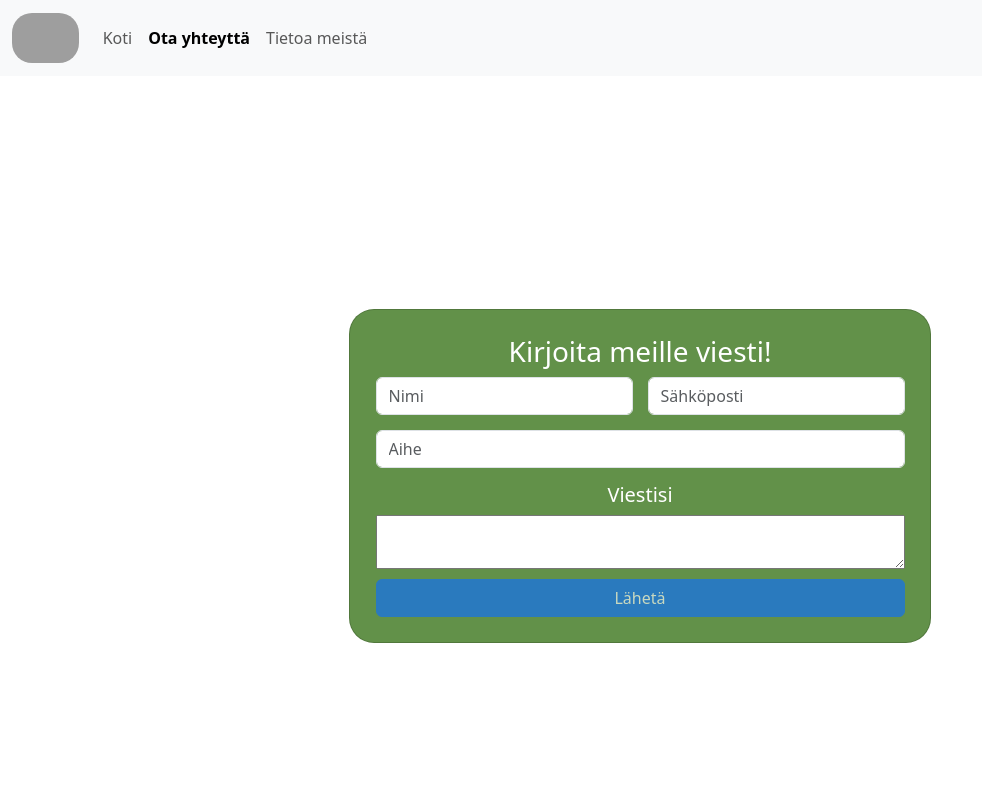
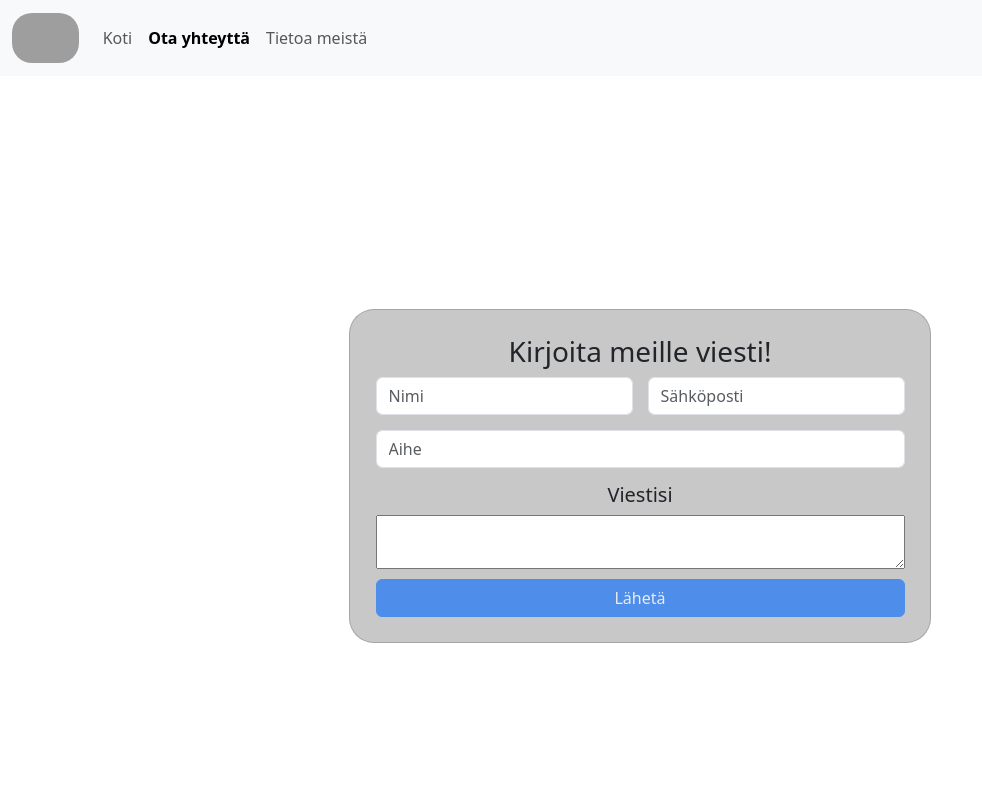
Before and after one commit to nikorsd/Selainohjelmointi, a Vue app: page /contact in a window 1280 px wide. Shown: the top 800 px of the page, without its empty margins (0-982 px from the left). Built offline with nearby package versions, Linux system fonts and the light colour scheme; grey boxes are pictures that could not be loaded.

Commit message:
Finished contact page

```diff
--- a/src/views/Contact.vue
+++ b/src/views/Contact.vue
@@ -9,7 +9,8 @@
             <input class="form-control subject" @keydown="checkFields()" v-model="subject" type="text" placeholder="Aihe">
             <h5>Viestisi</h5>
             <textarea name="Sähköposti" @keydown="checkFields()" v-model="message" id=""></textarea>
-            <button class="btn-primary btn" :disabled="disableButton" @click="send()">Lähetä</button>
+            <h5 v-if="showSuccess">Viesti lähetetty!</h5>
+            <button v-else class="btn-primary btn" :disabled="disableButton" @click="send()">Lähetä</button>
         </div>
     </body>
 </template>
@@ -23,6 +24,7 @@
                 subject: "",
                 message: "",
                 disableButton: true,
+                showSuccess: false,
             }
         },
         methods: {
@@ -42,6 +44,7 @@
                 this.subject = ""
                 this.message = ""
                 this.disableButton = true
+                this.showSuccess = true
             }
         }
     }
@@ -59,7 +62,7 @@
     }
 
     .card {
-        background-color: rgb(98, 145, 73);
+        background-color: rgb(200, 200, 200);
         padding: 2%;
         border-radius: 25px;
         display: flex;
@@ -76,13 +79,11 @@
 
     h3 {
         text-align: center;
-        color: white;
     }
 
     h5 {
         text-align: center;
         margin-top: 15px;
-        color: white;
     }
 
     .btn-primary, .btn-secondary {
```
